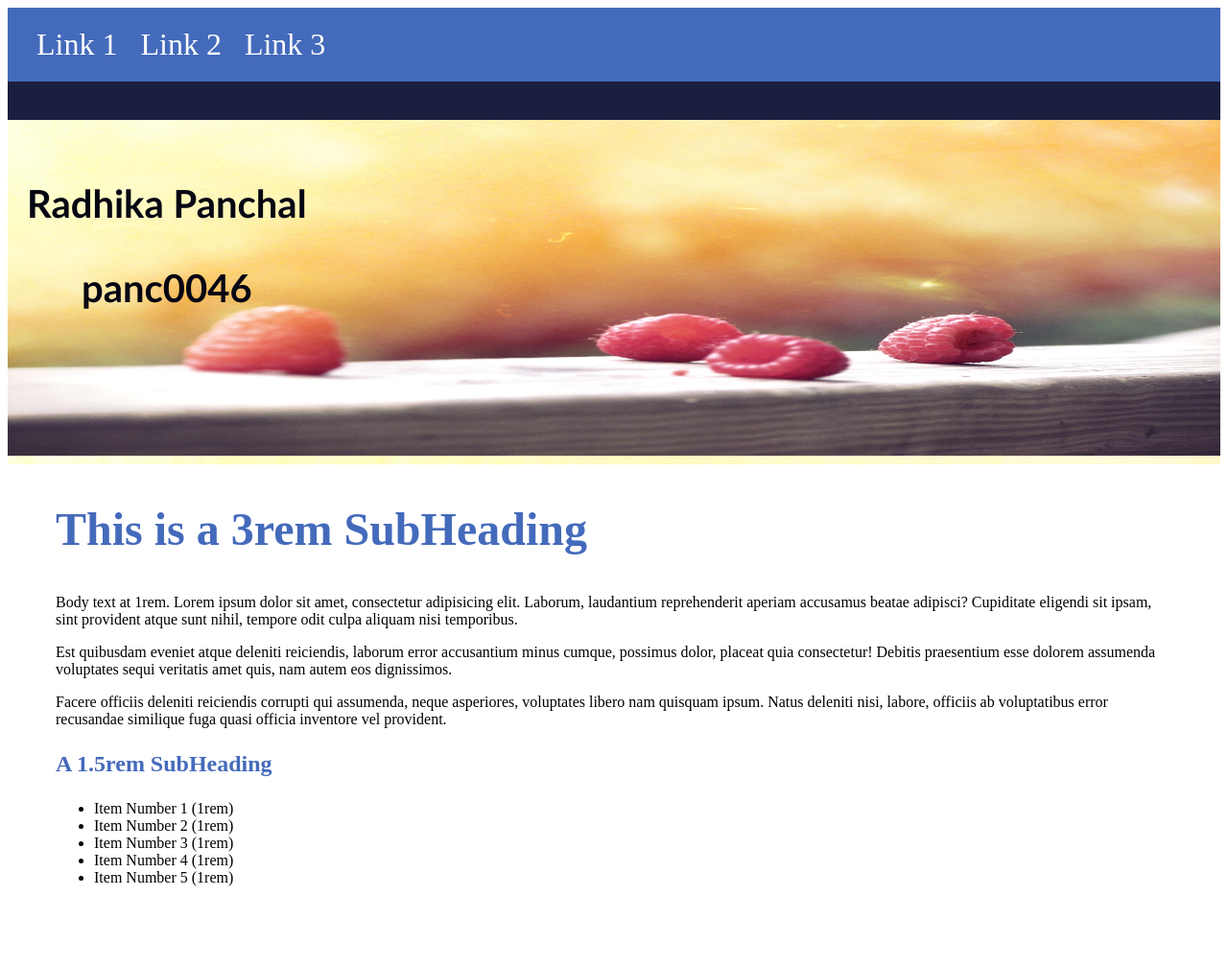
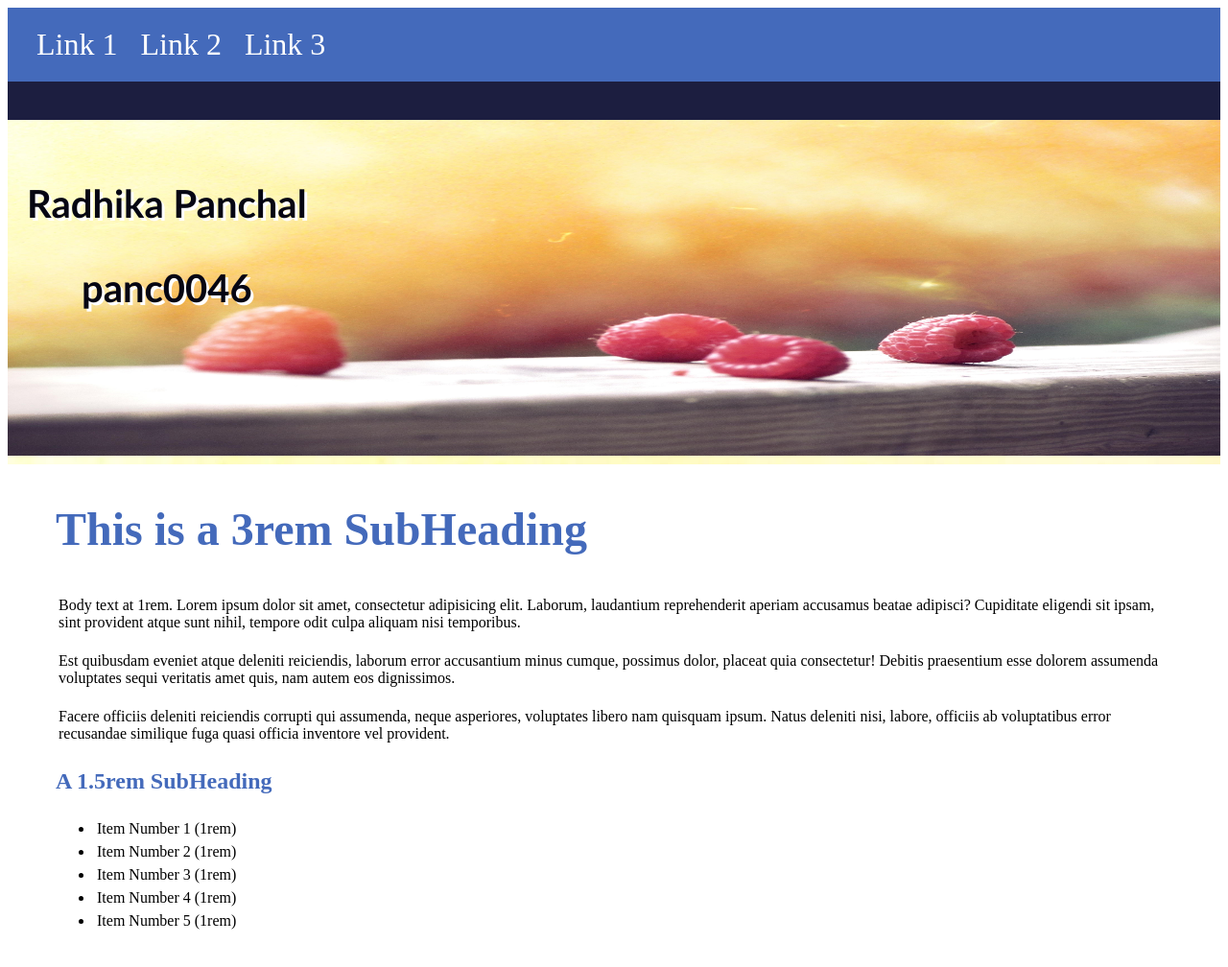
Before and after one commit to panc0046/html-css, a plain HTML site: page index.html in a window 1280 px wide. Shown: the whole page at 96% size. Before the commit the page ends 963 px from the top, so only its background shows below. Drawn offline with Linux system fonts and the light colour scheme.

Commit message:
changes in css file

```diff
--- a/index.html
+++ b/index.html
@@ -46,7 +46,7 @@
                 officia inventore vel provident.
             </p>
             <h3>A 1.5rem SubHeading</h3>
-            <ul class="body-content">
+            <ul>
                 <li>Item Number 1 (1rem)</li>
                 <li>Item Number 2 (1rem)</li>
                 <li>Item Number 3 (1rem)</li>
--- a/main.css
+++ b/main.css
@@ -59,6 +59,7 @@ hr {
     font-family: 'Gill Sans', Calibri, sans-serif;
     font-size: 40px;
     font-weight: bold;
+    text-shadow: 3px 3px hsl(236, 40%, 100%);
 }
 .text1 {
     position: absolute;
@@ -76,6 +77,7 @@ hr {
 }
 .body-content {
     font-size: 1rem;
+    padding: 3px;
 }
 h3{
     font-size: 1.5rem;
@@ -89,3 +91,10 @@ img {
     width: 100%;
     height: 350px;
 }
+body{
+    float: left;
+}
+ul li {
+    font-size: 1rem;
+    padding: 3px;
+}
```
